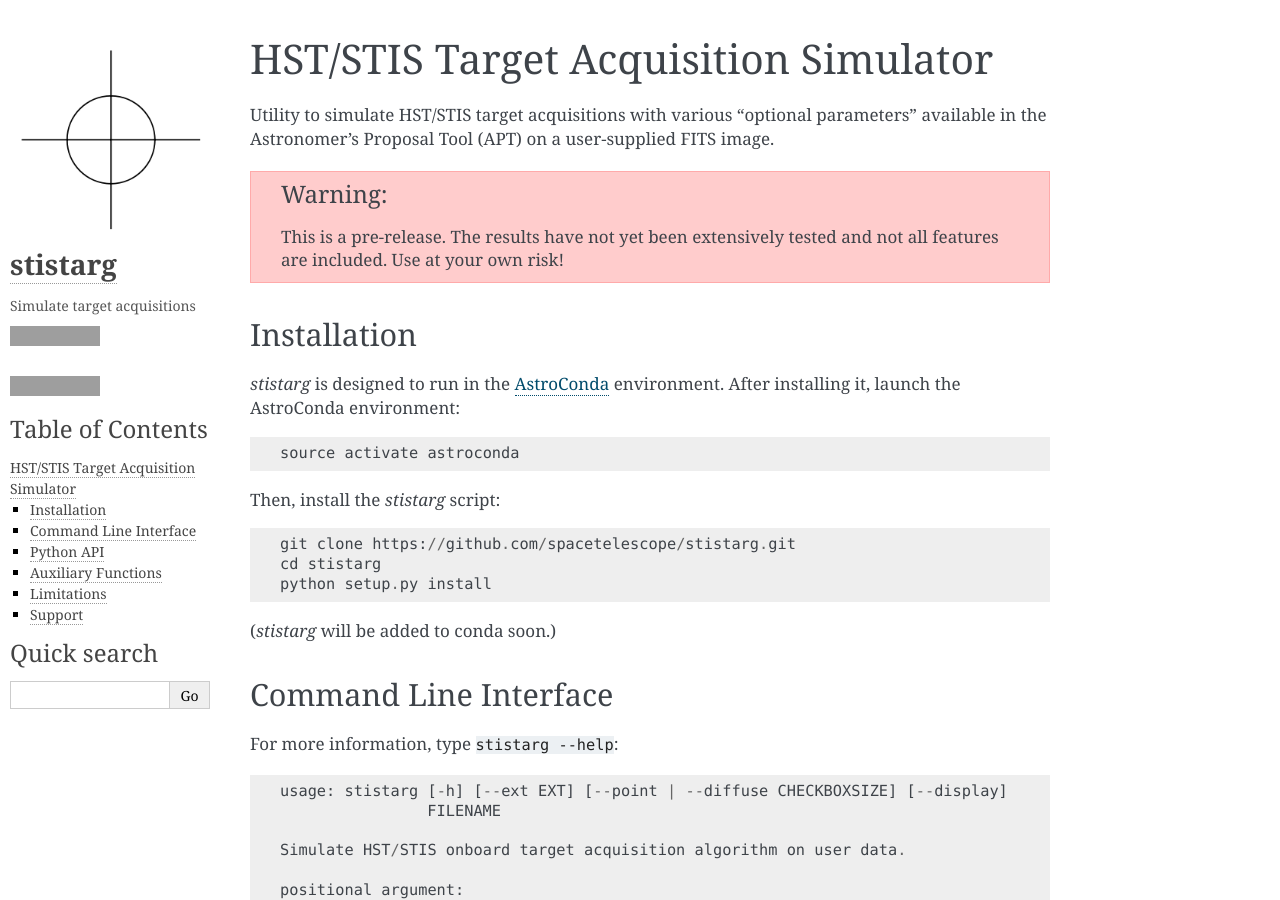
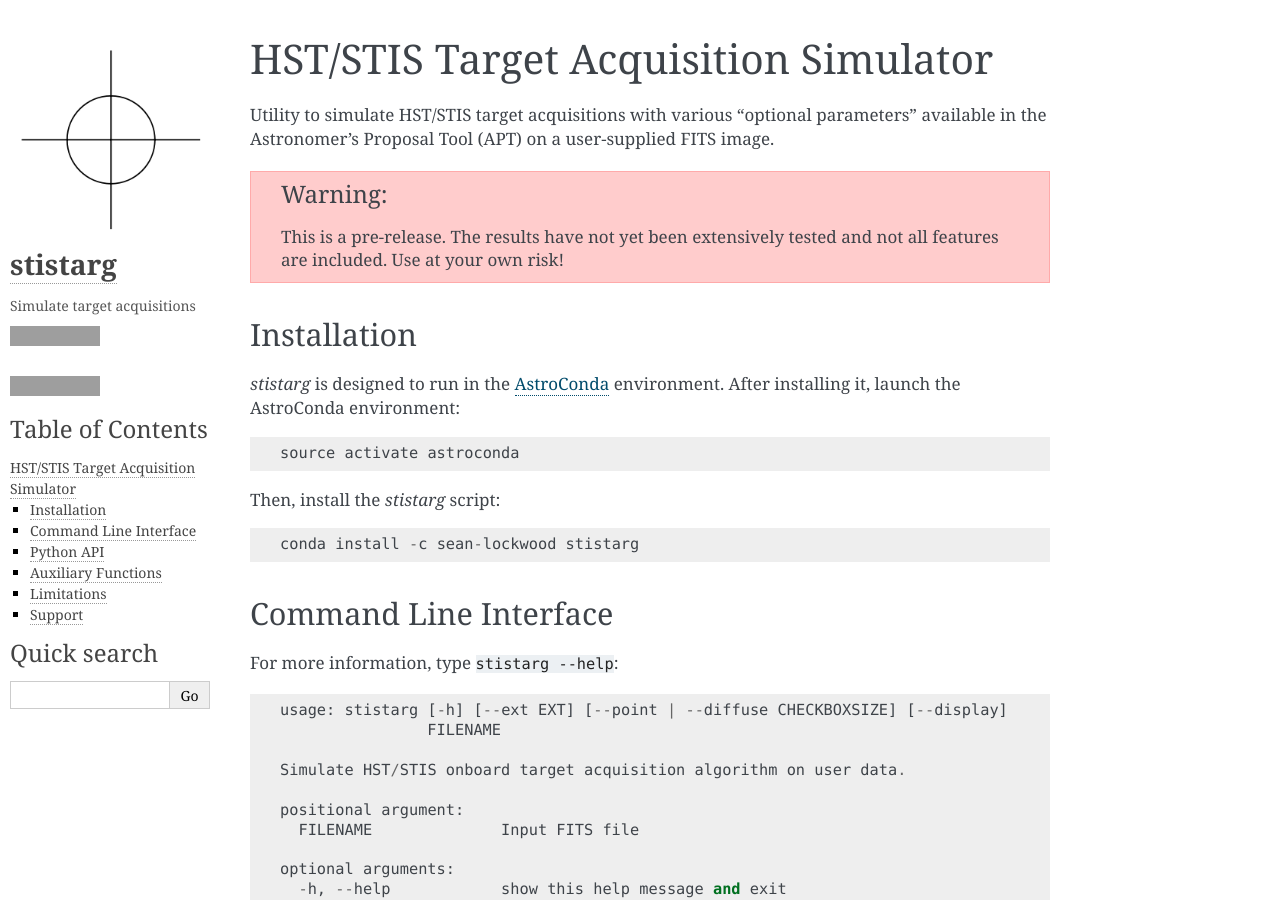
Before and after one commit to spacetelescope/stistarg, a Sphinx documentation site: the page built from docs/index.rst, in a window 1280 px wide and 900 px high, cut to the strip 0-900 px from the top of the window. Built offline with Sphinx 7.4.7, drawn with Linux system fonts in a browser that asks for light colours; grey boxes are pictures that could not be loaded.

Commit message:
[skip ci] Configuration changes for conda install.

```diff
--- a/README.rst
+++ b/README.rst
@@ -6,7 +6,7 @@ See documentation at http://stistarg.readthedocs.io/en/latest/
 Utility to simulate HST/STIS target acquisitions with various "optional parameters"
 available in the Astronomer's Proposal Tool (APT) on a user-supplied FITS image.
 
-|build-status| |docs|
+|build-status| |docs| |conda|
 
 
 Command Line Interface
@@ -64,3 +64,7 @@ For support, please contact the STScI help desk at help<at>stsci<dot>edu.
     :alt: Documentation Status
     :scale: 100%
     :target: http://stistarg.readthedocs.io/en/latest/?badge=latest
+
+.. |conda| image:: https://anaconda.org/sean-lockwood/stistarg/badges/installer/conda.svg
+    :alt: conda install
+    :target: https://conda.anaconda.org/sean-lockwood
--- a/docs/index.rst
+++ b/docs/index.rst
@@ -25,11 +25,7 @@ launch the AstroConda environment::
 
 Then, install the `stistarg` script::
 
-  git clone https://github.com/spacetelescope/stistarg.git
-  cd stistarg
-  python setup.py install
-
-(`stistarg` will be added to conda soon.)
+  conda install -c sean-lockwood stistarg
 
 
 Command Line Interface
--- a/meta.yaml
+++ b/meta.yaml
@@ -14,7 +14,6 @@ requirements:
   run:
     - python
     - argparse
-    - datetime
     - astropy
     - matplotlib
 
```
